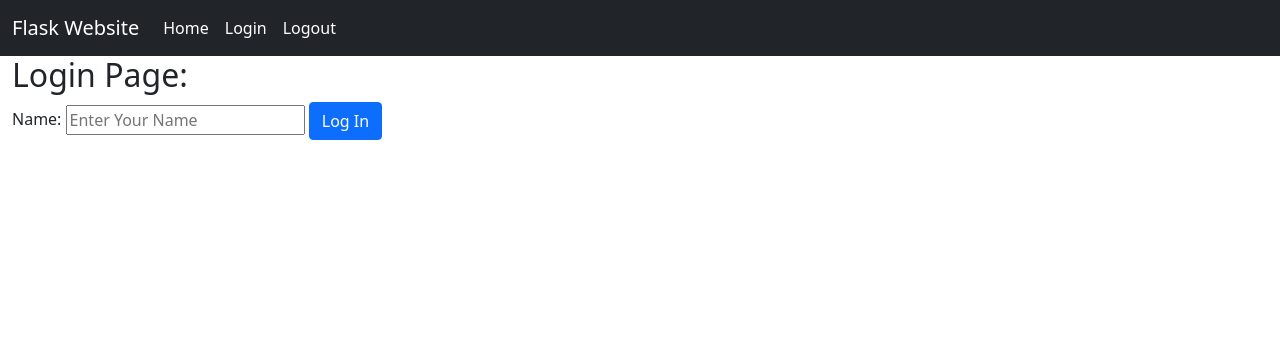
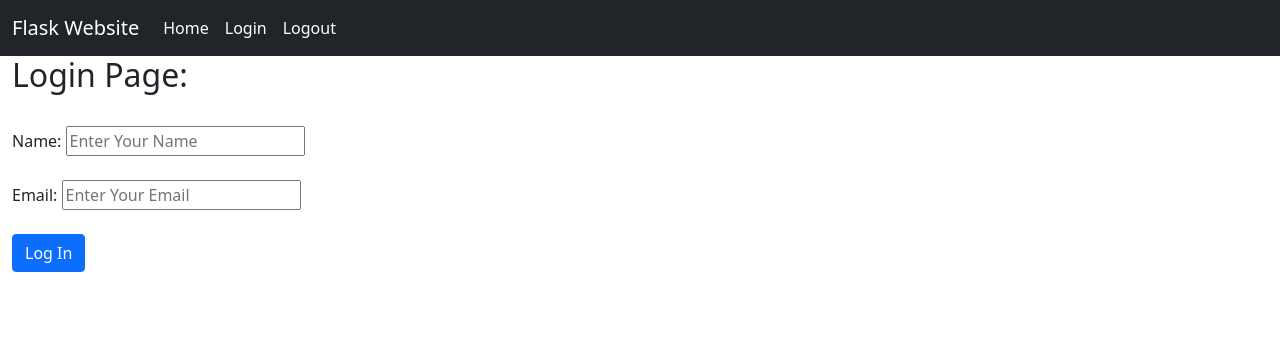
Before and after one commit to yeshwanthmoota/Learn_Flask, a Flask app: page /login in a window 1280 px wide. Shown: the top 356 px of the page. Run offline with Flask 2, Linux system fonts and the light colour scheme.

Commit message:
Created a email field and added a .gitignore file

```diff
--- a/app.py
+++ b/app.py
@@ -1,5 +1,6 @@
 from flask import Flask, redirect, url_for, render_template, request, session, flash
 from datetime import timedelta
+
 
 
 
@@ -8,8 +9,9 @@ app.secret_key = "hello_world"
 # app.secret_key = "6b8aff760b701265494ae0d98a5058fa" # a more secure key should be something like this
 # The above key is generated using secrets module, see the program below
 # import secrets
-# secrets.token_hex(16) # it generates a random 16 bit string everytime.
+# print(secrets.token_hex(16)) # it generates a random 16 bit string everytime.
 app.permanent_session_lifetime = timedelta(minutes = 1)
+
 
 
 
@@ -27,12 +29,14 @@ def home(): # defining pages on the website
 def login():
     if request.method == "POST":
         session.permanent = True
-        if request.form["nm"] == "":
-            flash("Name field not filled", category = "danger")
+        if request.form["nm"] == "" or request.form["eml"] == "":
+            flash("required fields not filled", category = "danger")
             return redirect(url_for("login"))
         else:
             usr_name = request.form["nm"]
             session["user's name"] = usr_name
+            usr_email = request.form["eml"]
+            session["user's email"] = usr_email
             flash("Logged In Successfully!", category = "success")
             return redirect(url_for("user"))
     else:
@@ -44,13 +48,26 @@ def login():
 
 
 
-@app.route("/user") # Creating routes for the webpages
+@app.route("/user", methods = ["POST", "GET"]) # Creating routes for the webpages
 def user():
-    if "user's name" in session:
-        usr = session["user's name"]
-        return render_template("user_data.html", user_name = usr)
-    else:
-        return redirect(url_for("login"))
+    if request.method == "GET":
+        if "user's name" in session:
+            usr_name = session["user's name"]
+            usr_email = session["user's email"]
+            return render_template("user_data.html", user_name = usr_name, user_email = usr_email)
+        else:
+            return redirect(url_for("login"))
+    elif request.method == "POST":
+        if request.form["eml"] == "":
+            flash("required fields not filled", category = "danger")
+        else:
+            if session["user's email"] == request.form["eml"]:
+                flash("The same email has been entered", category="warning")
+            usr_email = request.form["eml"]
+            session["user's email"] = usr_email
+            flash("user's email chaged Successfully!", category = "success")
+        return redirect(url_for("user"))
+
 
 
 
@@ -59,7 +76,7 @@ def user():
 def logout():
     if "user's name" in session:
         session.pop("user's name", None)
-        flash("You have been logged Out!", category="success")
+        flash("You have been Logged Out Successfully!", category="success")
         return redirect(url_for("login"))
     else:
         flash("No User Logged In", category = "info")
--- a/templates/base_template.html
+++ b/templates/base_template.html
@@ -41,7 +41,8 @@
               {% endfor %}
           {% endif %}
       {% endwith %}
-
+    </div>
+    <div class = "container-fluid">
       {% block content %}
       {% endblock %}
     </div>
--- a/templates/login.html
+++ b/templates/login.html
@@ -4,10 +4,18 @@
 {% block content %}
 
     <h2>Login Page: </h2>
+    <br>
 
     <form action="#" method="post">
         <div>
             Name: <input type="text" name="nm" placeholder="Enter Your Name">
+        </div>
+        <br>
+        <div>
+            Email: <input type="text" name="eml" placeholder="Enter Your Email">
+        </div>
+        <br>
+        <div>
             <button class="btn btn-primary" type="submit">Log In</button>
         </div>
 </form>
```
Also changed, not shown: templates/user_data.html (+10 -1 lines), 1 other file.
